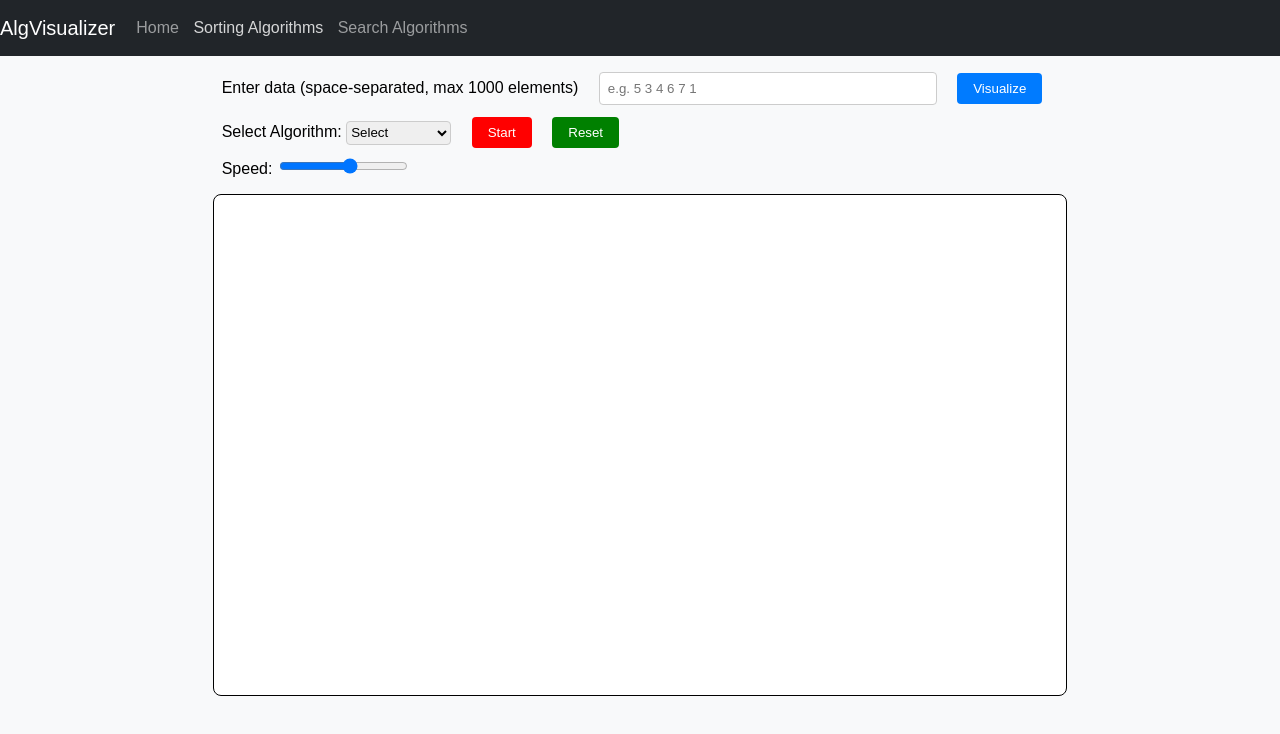
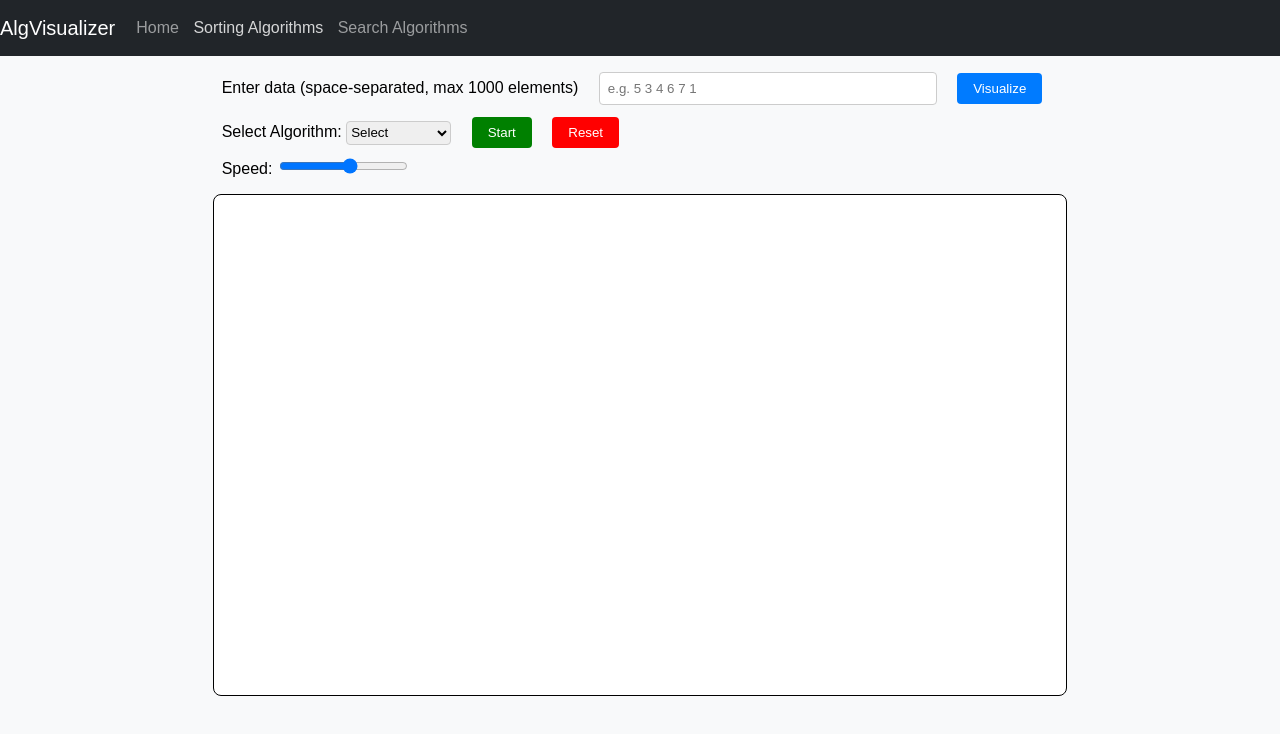
Before and after one commit to nithintejesh/algvisualizer, a plain HTML site: page sort.html in a window 1280 px wide. Drawn offline with nearby package versions, Linux system fonts and the light colour scheme.

Commit message:
change button color

```diff
--- a/sort.html
+++ b/sort.html
@@ -72,9 +72,9 @@
                     <option value="insertionSort">Insertion Sort</option>
                     <option value="countingSort">Counting Sort</option>
                 </select>
-                <button id="start-btn" class="btn-format red">Start</button>
+                <button id="start-btn" class="btn-format green">Start</button>
                 <!-- <button id="pause-btn" class="btn-format yellow">Pause</button> -->
-                <button id="reset-btn" class="btn-format green">Reset</button>
+                <button id="reset-btn" class="btn-format red">Reset</button>
                 <div class="range-speed">
                     <label for="speed">Speed:</label>
                     <input type="range" id="speed" name="speed" min="100" max="1000" step="100">
```
